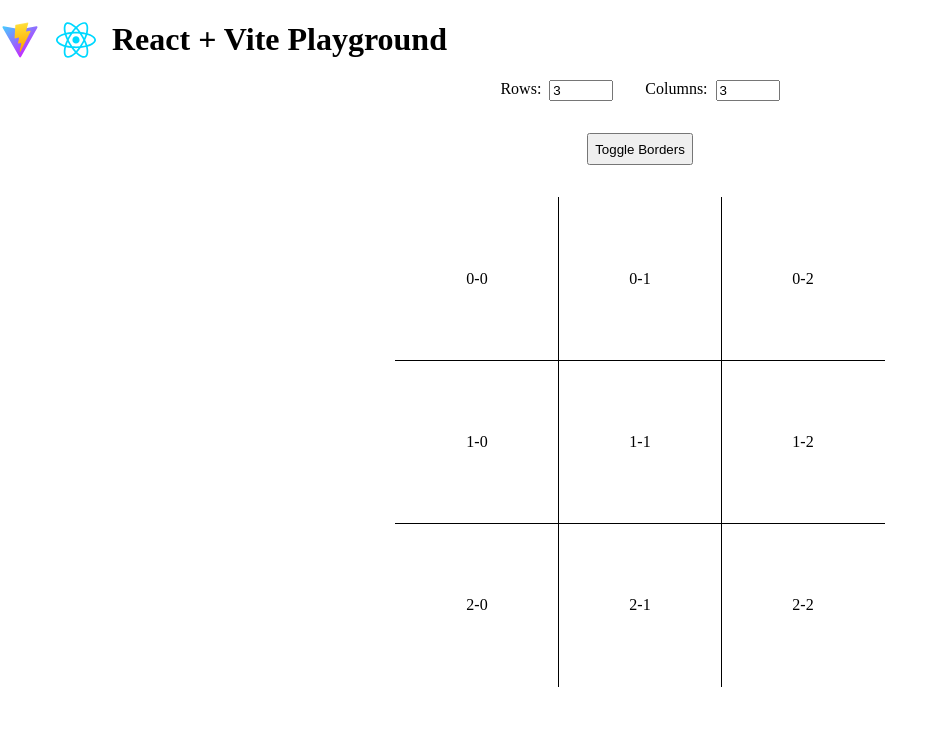
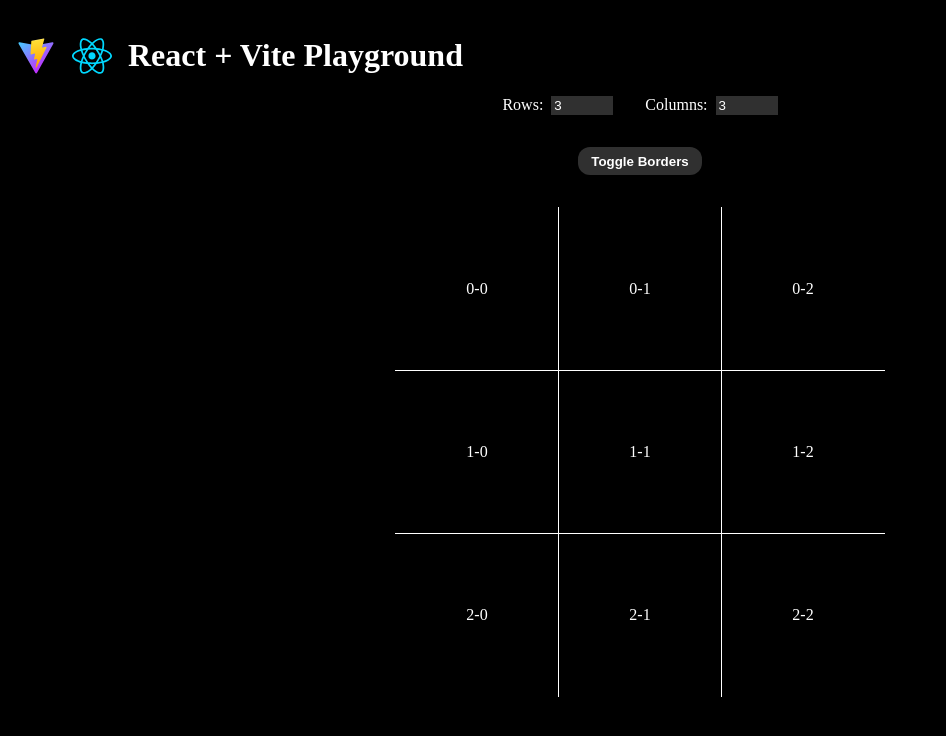
Before and after one commit to rookie2675/vite-react-demo, a React (Vite) app: page /table in a window 1280 px wide. Shown: the top 736 px of the page, without its empty margins (0-946 px from the left). Built offline with nearby package versions, Linux system fonts and the light colour scheme.

Commit message:
Changed default appearence to dark mode

```diff
--- a/src/components/Tables/TableComponent.module.css
+++ b/src/components/Tables/TableComponent.module.css
@@ -20,7 +20,7 @@
     width: 10em;
     height: 10em;
     text-align: center;
-    border: 1px solid black;
+    border: 1px solid white;
 }
 
 .table {
--- a/src/features/games/connect-four/ConnectFourBoard.tsx
+++ b/src/features/games/connect-four/ConnectFourBoard.tsx
@@ -24,7 +24,7 @@ function createGrid(currentToken: Token): React.JSX.Element[][] {
 }
 
 export default function ConnectFourBoard(): React.JSX.Element {
-    const grid = createGrid("yellow");
+    const grid = createGrid(null);
 
     return (
         <table className={styles.table}>
--- a/src/features/games/connect-four/ConnectFourBoardCell.module.css
+++ b/src/features/games/connect-four/ConnectFourBoardCell.module.css
@@ -1,6 +1,6 @@
 .baseCell {
-    width: 5em;
-    height: 5em;
+    width: 4em;
+    height: 4em;
     border-radius: 50%;
     display: inline-block;
     margin: 4px;
--- /dev/null
+++ b/src/pages/HomePage.module.css
@@ -0,0 +1,5 @@
+.buttons {
+    gap: 1em;
+    display: flex;
+    flex-direction: row;
+}
--- a/src/pages/HomePage.tsx
+++ b/src/pages/HomePage.tsx
@@ -1,8 +1,9 @@
 import NavigationButton from "@/components/Buttons/NavigationButton";
+import styles from "./HomePage.module.css";
 
 export default function Home(): React.JSX.Element {
     return (
-        <div className="buttons">
+        <div className={styles.buttons}>
             <NavigationButton text="Table" path="/table" />
             <NavigationButton text="Tic-Tac-Toe" path="/tic-tac-toe" />
             <NavigationButton text="Connect Four" path="/connect-four" />
--- a/src/styles.css
+++ b/src/styles.css
@@ -3,14 +3,41 @@
     --yellow: #fffd94;
     --blue: #1f8fff;
     --darker-blue: #1f79ff;
+    --grey: #303030;
 }
 
 body {
     margin: 0;
+    padding: 1em;
+    color: white;
+    background-color: black;
 }
 
 button {
-    padding: 0.5em;
+    cursor: pointer;
+    color: white;
+    border: none;
+    border-radius: 0.75rem;
+    font-weight: 600;
+    padding-top: 0.5em;
+    padding-bottom: 0.5em;
+    padding-left: 1em;
+    padding-right: 1em;
+    background-color: var(--grey);
+}
+
+button:hover {
+    opacity: 0.9;
+}
+
+input {
+    border: 1px solid transparent;
+    color: white;
+    background-color: var(--grey);
+}
+
+input:focus {
+    outline: none;
 }
 
 main {
```
